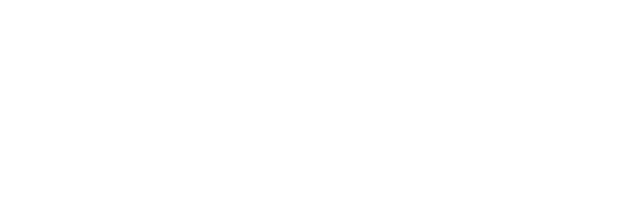
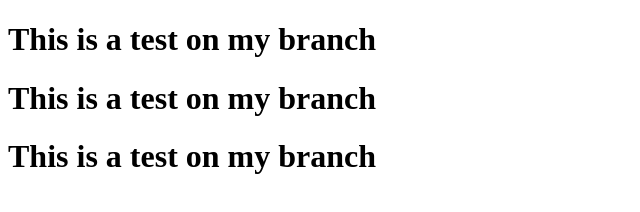
Before and after one commit to trentcuster/2017--MATC-github-stuff, a plain HTML site: page index.html in a window 1280 px wide. Shown: the whole page, without its empty margins (0-640 px from the left). Drawn offline with Linux system fonts and the light colour scheme.

Commit message:
Test for multiple branches

```diff
--- a/index.html
+++ b/index.html
@@ -5,6 +5,8 @@
     <title>Title</title>
 </head>
 <body>
-
+<h1> This is a test on my branch</h1>
+<h1> This is a test on my branch</h1>
+<h1> This is a test on my branch</h1>
 </body>
 </html>
```
